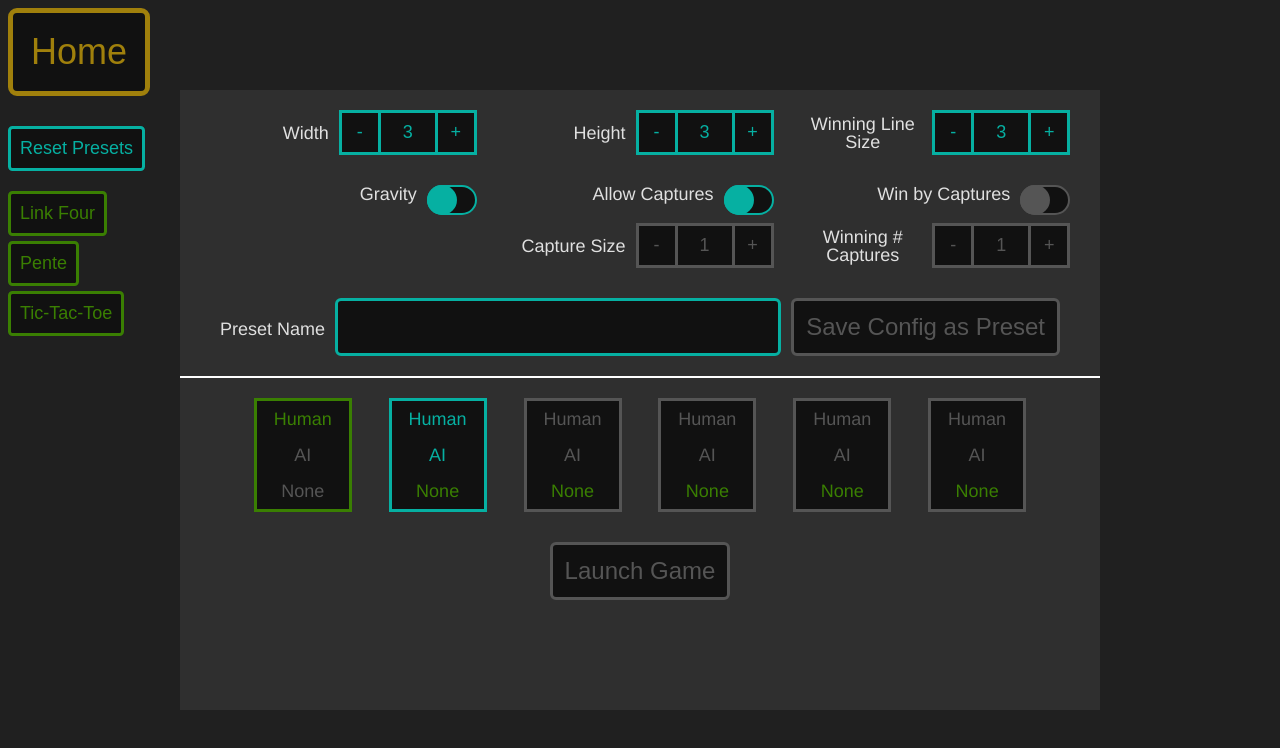
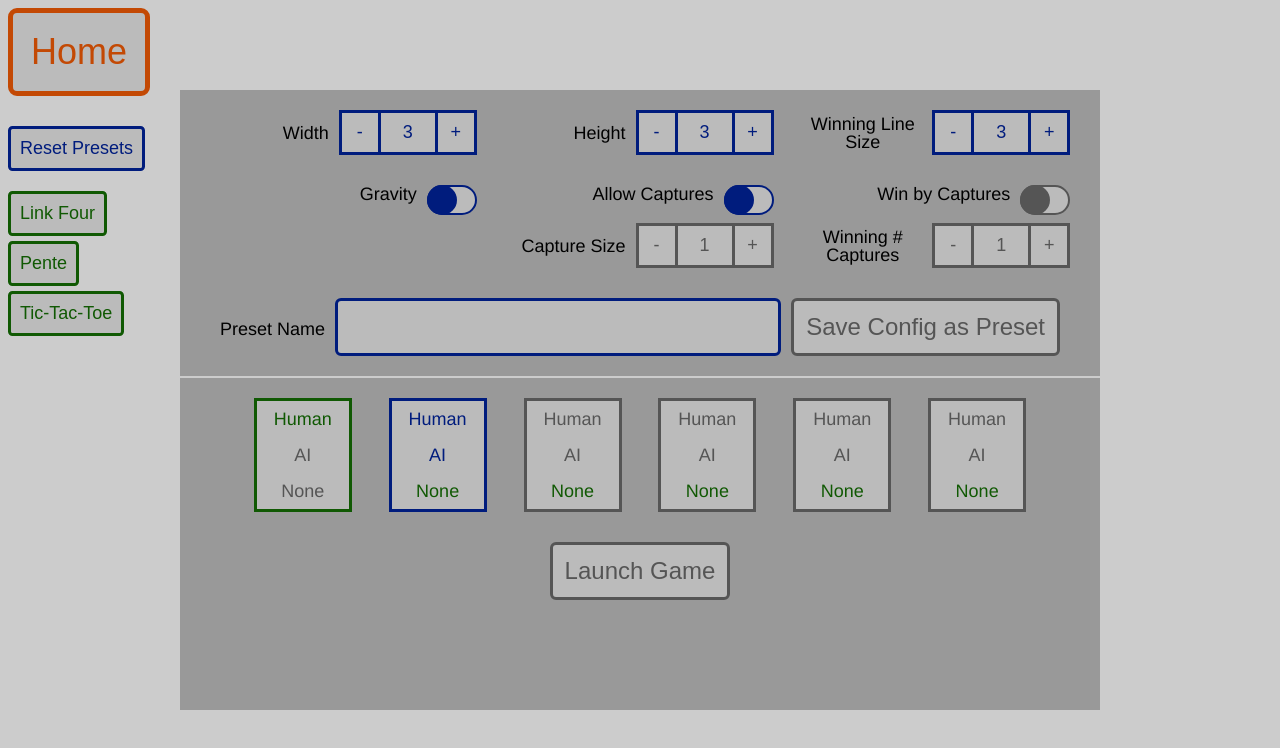
Before and after one commit to JustusHibshman/line-games, an Angular app in the folder client/: page /host in a window 1280 px wide. Shown: the top 748 px of the page. Built offline with nearby package versions, Linux system fonts and the light colour scheme.

Commit message:
New color scheme

```diff
--- a/client/src/app/host/host.component.html
+++ b/client/src/app/host/host.component.html
@@ -76,7 +76,7 @@
                 (click)="saveConfigAsPreset()" />
     </div>
     <div class="smallRowSpacer"></div>
-    <div style="height: 2px; width: 100%; background-color: #ffffff;"></div>
+    <div class="dividerLine"></div>
     <div class="smallRowSpacer"></div>
     <div class="playerTypeSelectors">
         <div></div> <!-- I am not sure yet why this is necessary -->
--- a/client/src/app/host/host.component.scss
+++ b/client/src/app/host/host.component.scss
@@ -16,7 +16,7 @@ div.main {
 
     text-align: center;
 
-    background-color: #2f2f2f;
+    background-color: var(--centerBackdrop);
     font-size: 18px;
 }
 
@@ -76,3 +76,9 @@ div.aiTime {
 .label {
     margin-right: 10px;
 }
+
+div.dividerLine {
+    width: 100%;
+    height: 2px;
+    background-color: var(--gameBorder);
+}
--- a/client/src/app/join/join.component.scss
+++ b/client/src/app/join/join.component.scss
@@ -14,12 +14,12 @@ div.main {
 
     text-align: center;
 
-    background-color: #2f2f2f;
+    background-color: var(--centerBackdrop);
     font-size: 18px;
 }
 
 div.listing {
-    background-color: #111111;
+    background-color: var(--inputBackground);
     padding: 6px;
     margin-bottom: 8px;
     border: 2px solid #000000;
--- a/client/src/app/lobby/lobby.component.html
+++ b/client/src/app/lobby/lobby.component.html
@@ -16,7 +16,7 @@
     <div class="bigRowSpacer"></div>
     <div class="row">
         <div *ngFor="let selected of seatSelected(); index as i" class="selectionMarker">
-            <div class="playerDisc {{ colors[i] }} {{ visibilityText[i]() }}">
+            <div class="playerDisc color{{ colors[i] }} {{ visibilityText[i]() }}">
 
             </div>
         </div>
--- a/client/src/app/lobby/lobby.component.scss
+++ b/client/src/app/lobby/lobby.component.scss
@@ -14,7 +14,7 @@ div.main {
 
     text-align: center;
 
-    background-color: #2f2f2f;
+    background-color: var(--centerBackdrop);
     font-size: 18px;
 }
 
--- a/client/src/app/lobby/lobby.component.ts
+++ b/client/src/app/lobby/lobby.component.ts
@@ -30,7 +30,7 @@ export class LobbyComponent implements OnInit {
     seatSelected = signal<Array<boolean>>([]);
     visibilityText: any = [];
 
-    colors = ["yellow", "blue", "green", "orange", "purple", "gray"];
+    colors = ["B", "C", "F", "E", "D", "A"];
 
     requestedSeats = signal<number>(1);
     requestedSeatsText = computed(() => "Claim " + this.requestedSeats() + " Seat" +
--- a/client/src/app/play/play.component.html
+++ b/client/src/app/play/play.component.html
@@ -7,7 +7,7 @@
         @if(winner() != -1) {
             <span [class]="'winMarker color' + colors[winner() + 1]"></span>
         } @else {
-            <span>None</span>
+            <span class="statusText">None</span>
         }
     </div>
     <div>
--- a/client/src/app/play/play.component.scss
+++ b/client/src/app/play/play.component.scss
@@ -15,23 +15,23 @@
     margin-top: 8px;
     margin-bottom: 8px;
 
-    border-left: 2px solid #000000;
-    border-right: 2px solid #000000;
-    background-color: #2f2f2f;
+    border-left: 2px solid var(--gameBorder);
+    border-right: 2px solid var(--gameBorder);
+    background-color: var(--centerBackdrop);
 
     display: flex;
 }
 
 .column {
     display: inline-block;
-    border-top: 2px solid #000000;
-    border-bottom: 2px solid #000000;
+    border-top: 2px solid var(--gameBorder);
+    border-bottom: 2px solid var(--gameBorder);
     flex-grow: 1;
 
 }
 
 .row {
-    border: 4px solid #000000;
+    border: 4px solid var(--gameBorder);
     padding: 10px;
 }
 
--- a/client/src/app/play/play.component.ts
+++ b/client/src/app/play/play.component.ts
@@ -24,7 +24,7 @@ export class PlayComponent implements OnInit {
     winner = this.gameplay.getWinner();
     captures = this.gameplay.getCaptures();
 
-    colors = ["empty", "A", "B", "C", "D", "E", "F"];
+    colors = ["empty", "B", "C", "F", "E", "D", "A"];
 
     ngOnInit(): void {
     }
--- a/client/src/styles.scss
+++ b/client/src/styles.scss
@@ -48,10 +48,10 @@ table {
 }
 
 /* Custom to this site */
+
+/* Original Color Scheme
 html {
-    /* Custom colors */
     --colorA: #a0800c;
-    --midColorA: #a88815;
     --lightColorA: #af8f1b;
 
     --colorB: #06b0a2;
@@ -67,11 +67,59 @@ html {
     --inactiveColor: #555555;
     --inputBackground: #111111;
     --inputHoverBackground: #000000;
+
+    --centerBackdrop: #2f2f2f;
+
+    --gameBorder: #000000;
 }
 
 body {
     background-color: #202020;
     color: #e0e0e0;
+    font-family: Helvetica;
+}
+*/
+
+html {
+
+    --colorA: #c34904; // Reddish orange
+    --lightColorA: #aa4005;
+
+    --colorB: #001c7d; // Navy blue
+    --lightColorB: #001768;
+
+    /*
+    --colorB: #01808e; // Light teal
+    --lightColorB: #007b89;
+    */
+
+    --colorC: #105903; // Dark green
+    --lightColorC: #146b04;
+
+    /*
+    --colorD: #6b2504; // Orangish red
+    --lightColorD: #822d05;
+    */
+    --colorD: #770092; // Purple
+    --lightColorD: #66007d;
+
+    --colorE: #83680a; // Yellow-gold
+    --lightColorE: #a3810c;
+
+    --colorF: #444444; // Gray
+
+    --inactiveColor: #555555;
+    --inputBackground: #bbbbbb;
+    --inputHoverBackground: #aaaaaa;
+
+    --centerBackdrop: #999999;
+
+    --gameBorder: #cccccc; // same as backdrop color
+}
+
+body {
+    background-color: var(--gameBorder);
+    color: #000000;
     font-family: Helvetica;
 }
 
```
